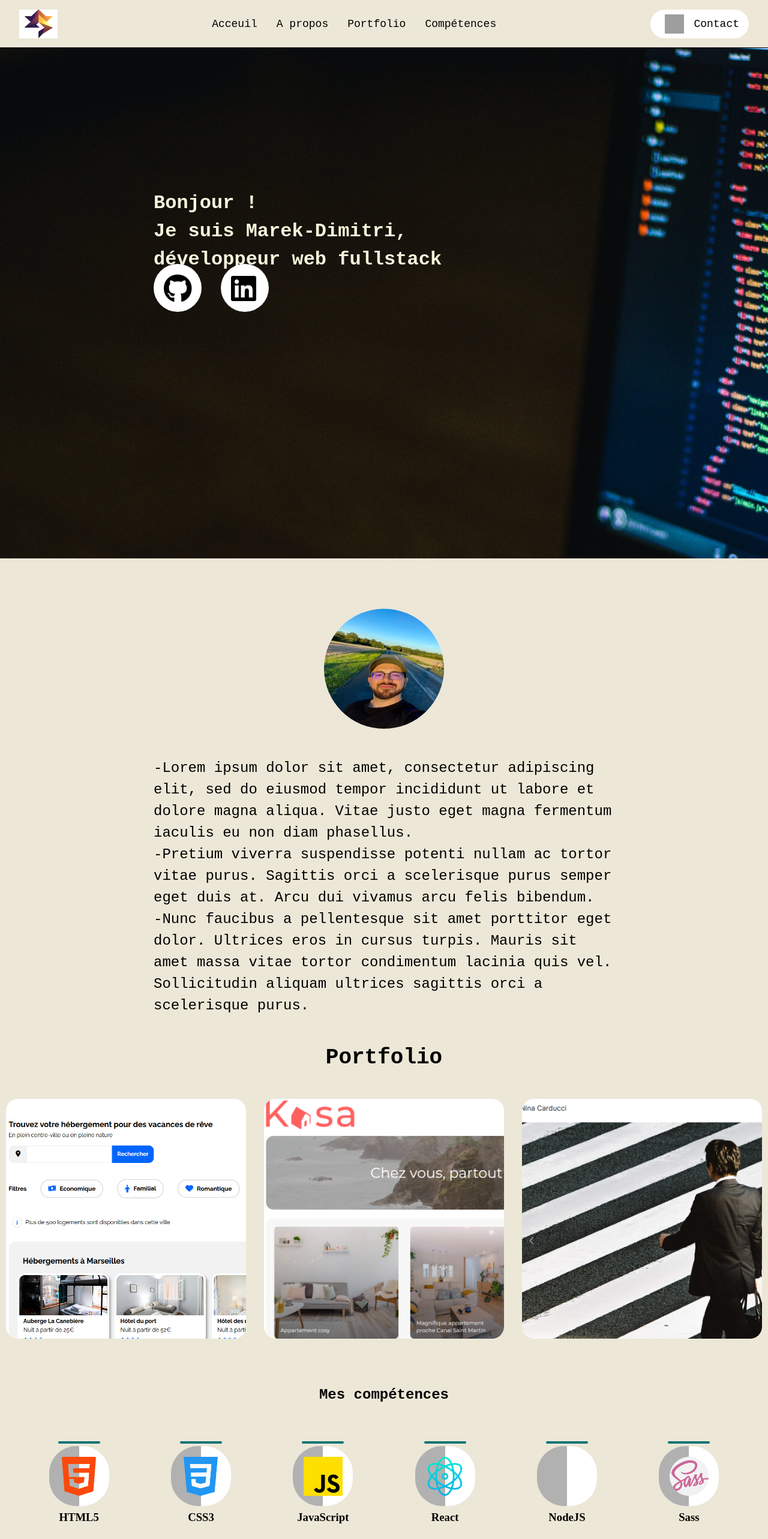
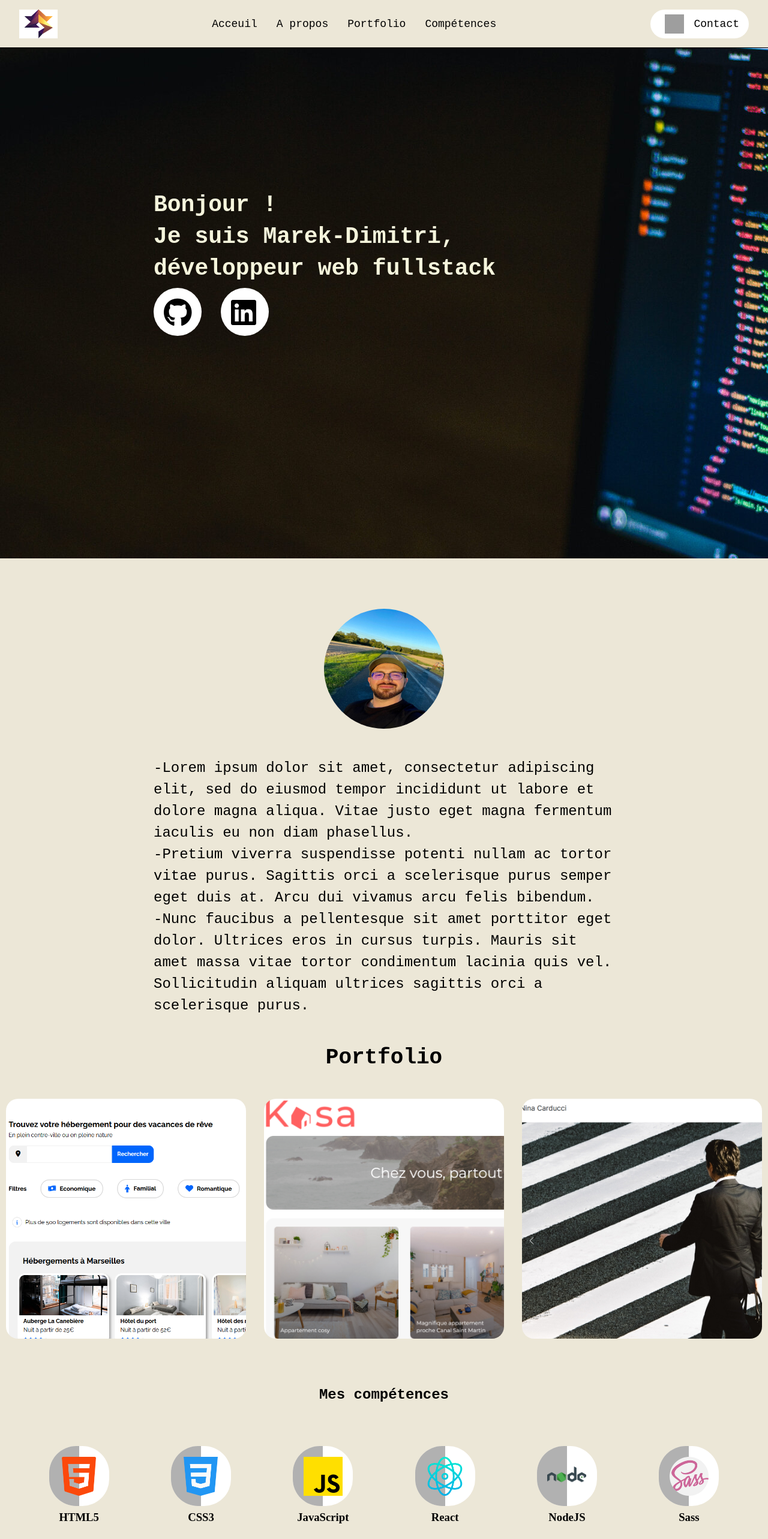
Before and after one commit to Grichnak/Portfolio, a React (Create React App) app: page / in a window 1280 px wide. Shown: the top 2566 px of the page at 60% size. Built offline with nearby package versions, Linux system fonts and the light colour scheme; grey boxes are pictures that could not be loaded.

Commit message:
Added animation for skills

```diff
--- a/src/components/landing/landing.css
+++ b/src/components/landing/landing.css
@@ -15,7 +15,7 @@
     top: 40%;
     left: 20%;
     color: beige;
-    font-size: xx-large;
+    font-size: 38px;
     font-family: 'Courier New', Courier, monospace;
     /*white-space: nowrap;
     /* Empêche le texte de passer à la ligne */
@@ -63,7 +63,7 @@
 
 .socialIcons {
     position: absolute;
-    top: 55%;
+    top: 60%;
     left: 20%;
 }
 
--- a/src/components/portfolio/portfolio.css
+++ b/src/components/portfolio/portfolio.css
@@ -1,3 +1,8 @@
+.portfolio {
+    display: flex;
+    flex-direction: column;
+}
+
 .portfolio-intro-text {
     display: flex;
     justify-content: center;
@@ -17,8 +22,8 @@
 
 .portfolio-card {
     position: relative;
-    width: 400px;
-    height: 400px;
+    width: 25rem;
+    height: 25rem;
     overflow: hidden;
     cursor: pointer;
     transition: transform 0.3s;
--- a/src/components/skills/skills.css
+++ b/src/components/skills/skills.css
@@ -35,23 +35,32 @@
 .skill-title:after {
     content: '';
     position: absolute;
-    top: 0;
+    bottom: 0;
     right: 50%;
     width: 35px;
     height: 4px;
     border-radius: 2px 0 0 2px;
     background-color: rgb(5, 117, 117);
+    transform: scaleX(0);
+    transition: transform 0.3s ease;
 }
 
 .skill-title:before {
     content: '';
     position: absolute;
-    top: 0;
+    bottom: 0;
     left: 50%;
     width: 35px;
     height: 4px;
     border-radius: 0 2px 2px 0;
     background-color: rgb(5, 117, 117);
+    transform: scaleX(0);
+    transition: transform 0.3s ease;
+}
+
+.skill-title:hover::after,
+.skill-title:hover::before {
+    transform: scaleX(1);
 }
 
 .skill-title h3 {
@@ -67,7 +76,39 @@
     position: relative;
     border-radius: 45px;
     background-color: rgb(255, 255, 255);
+    transition: transform 0.3s ease;
 }
+
+.skill-title:hover .skill-img {
+    animation: swing 0.5s ease-in-out forwards;
+}
+
+@keyframes swing {
+    0% {
+        transform: rotate(0deg);
+    }
+
+    25% {
+        transform: rotate(-5deg);
+        /* Basculez vers la gauche */
+    }
+
+    50% {
+        transform: rotate(0deg);
+        /* Revenez à la position de base */
+    }
+
+    75% {
+        transform: rotate(5deg);
+        /* Basculez vers la droite */
+    }
+
+    100% {
+        transform: rotate(0deg);
+        /* Revenez à la position de base */
+    }
+}
+
 
 .skill-icon {
     width: 65px;
--- a/src/components/skills/skills.js
+++ b/src/components/skills/skills.js
@@ -5,6 +5,7 @@ import css from '../../assets/css-icon.png'
 import js from '../../assets/js.png'
 import react from '../../assets/react-icon.png'
 import sass from '../../assets/sass.png'
+import nodejs from '../../assets/nodejs.png'
 
 const Skills = () => {
     return (
@@ -51,7 +52,7 @@ const Skills = () => {
                 <div className="skill-box">
                     <div className="skill-title">
                         <div className="skill-img">
-
+                            <img src={nodejs} alt="nodejs icon" className='skill-icon' />
                         </div>
                         <h3>NodeJS</h3>
                     </div>
```
Also changed, not shown: src/assets/nodejs.png (added).
